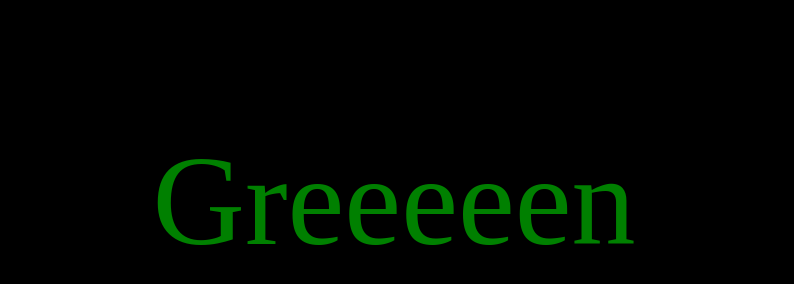
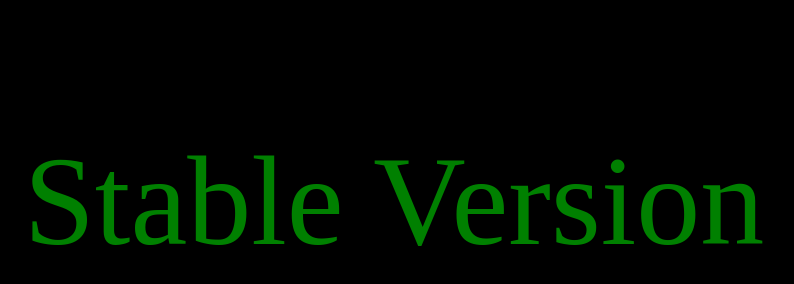
Before and after one commit to t-d-h/docker-images, a plain HTML site: page nginx/index.html in a window 1280 px wide. Shown: the whole page, without its empty margins (246-1040 px from the left). Drawn offline with Linux system fonts and the light colour scheme.

Commit message:
stable-version

```diff
--- a/nginx/index.html
+++ b/nginx/index.html
@@ -9,6 +9,6 @@
             p {text-align: center;}
             div {text-align: center;}
             </style>
-        <p style="font-size:10vw;color: green;">Greeeeen</p>
+        <p style="font-size:10vw;color: green;">Stable Version</p>
     </body>
 </html>
```
Also changed, not shown: 1 other file.
